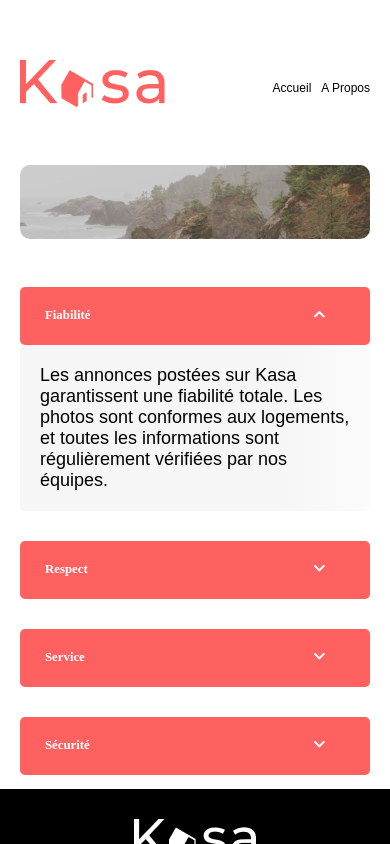
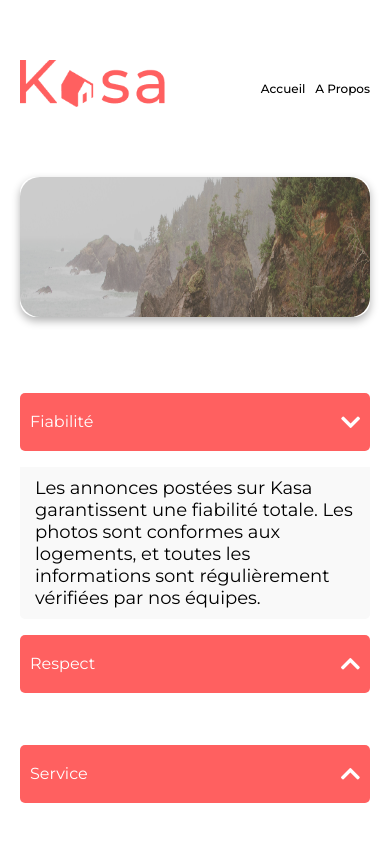
Before and after one commit to mimi93300/Projet-8kasa, a React (Vite) app: page /About in a window 390 px wide. Both pictures are taken after a click on the element "Fiabilité". Shown: the top 844 px of the page. Built offline with nearby package versions, Linux system fonts and the light colour scheme.

Commit message:
Ajustement des padding, police, et transition sur collapse

```diff
--- a/src/Layout/Banner/banner.css
+++ b/src/Layout/Banner/banner.css
@@ -1,13 +1,16 @@
 .banner {
     position: relative;
-    height: 272px;
+    height: 223px;
     display: flex;
     border-radius: 1rem;
+    margin-right: 50px;
+    margin-left: 50px;
     object-fit: cover;
     align-items: center;
     justify-content: center;
     margin-bottom: 50px;
-}
+    box-shadow: 0 4px 8px rgba(0, 0, 0, 0.3); /* Ombre légère pour la bannière */
+  }
 
 .banner img {
     width: 100%;
@@ -40,11 +43,12 @@ h1 {
 @media only screen and (max-width: 768px) {
     .banner {
         margin-bottom: 60px;
-        width: 100%;
         place-items: flex-start;
         height: 140px;
         display: flex;
         align-items: center;
+        margin-right: 0;
+        margin-left: 0;
     }
 
     h1 {
@@ -60,20 +64,3 @@ h1 {
         color: #fff;
     }
 }
-
-@media only screen and (max-width: 480px) {
-    .banner {
-        height: 50px;
-    }
-
-    .banner img {
-        border-radius: 10px;
-        height: 74px;
-        object-fit: cover;
-    }
-
-    h1 {
-        font-size: smaller;
-        border-radius: 5px;
-    }
-}
--- a/src/Layout/Header/header.css
+++ b/src/Layout/Header/header.css
@@ -17,6 +17,11 @@ nav ul {
   margin: 0;
   padding: 0;
 }
+
+nav ul a.active {
+  text-decoration: underline;
+ }
+
 nav li {
   list-style: none;
   font-family: 'Montserrat', sans-serif;
--- a/src/Pages/About/about.css
+++ b/src/Pages/About/about.css
@@ -4,10 +4,9 @@
   flex-direction: column;
   width: 100%;
   box-sizing: border-box;
-  padding-left: 10%;
-  padding-right: 10%;
-  padding-bottom: 4%;
-  gap: 30px;
+  padding-left: 15%;
+  padding-right: 15%;
+  padding-bottom: 3%;
 }
 
 @media (max-width: 480px) {
@@ -17,7 +16,7 @@
   }
 }
 
-.collapse__header {
+.about__container .collapse__header {
   display: flex;
   justify-content: space-between;
   align-items: center;
--- a/src/Pages/Home/home.css
+++ b/src/Pages/Home/home.css
@@ -7,8 +7,6 @@
     box-sizing: border-box;
     padding: 0 20px;
     margin: auto;
-    /*max-width: 1440px;*/
-    /*min-width: 375px;*/
     font-family: Montserrat, sans-serif;
 }
 
@@ -18,7 +16,6 @@
     column-gap: 2rem;
     row-gap: 2rem;
     padding: 50px 50px;
-    /*max-width: 1240px;*/
     background: #f6f6f6;
     border-radius: 25px;
 }
--- a/src/Pages/Logement/logement.css
+++ b/src/Pages/Logement/logement.css
@@ -1,33 +1,10 @@
 .logement-page {
     color: #FF6060;
-    font-family: "Montserrat", sans-serif;
     font-weight: normal;
     padding-top: 5%;
-    padding-left: 6%;
     flex-direction: column;
     display: flex;
-    width: 1240px;
-}
-
-
-
-.collapse__header {
-    display: flex;
-    justify-content: space-between;
-    align-items: center;
-    position: relative;
-    z-index: 5;
-    height: 58px;
-    width: 80%;
-    border-radius: 5px;
-    padding: 10px 20px 10px 15px;
-    background: #ff6060;
-    color: white;
-    cursor: pointer;
-}
-
-.collapse__header span {
-    padding: 0;
+    padding: 0 50px 30px 50px;
 }
 
 .logement__description__collapse {
@@ -36,7 +13,6 @@
     margin-top: 15px;
 }
 
-/* Mobile */
 @media only screen and (max-width: 768px) {
     .logement__description__collapse {
         padding-bottom: 25px;
@@ -44,37 +20,18 @@
         gap: 0.3rem;
     }
 
-
-        .logement-page {
-            padding-left: 5%;
-            width: 100%;
-
-    }
-
-    .collapse__header {
+    .logement-page {
+        padding-right: 7%;
+        padding-left: 7%;
+        padding-bottom: 0;
         width: 100%;
-    }
-
-    .collapse__header span {
-        padding-left: 10px;
-        font-size: 0.8rem;
-    }
-
-    .collapse__header i {
-        padding-right: 25px;
-        font-size: 0.8rem;
     }
 }
 
-/* Pour les mobiles */
-@media (max-width: 480px) {
+@media only screen and (max-width: 480px) {
     .logement-page {
-        padding-left: 3%;
+        padding-left: 0;
+        padding-right: 0;
         width: 100%;
     }
-
-    .logement-page h1 {
-        font-size: 1rem;
-    }
-
 }
--- a/src/components/Card/Card.jsx
+++ b/src/components/Card/Card.jsx
@@ -5,12 +5,10 @@ import './card.css';
 
 export default function Card({ location }) {
   return (
-    <article className="card">
-    <Link to={"/logement/" + location.id} key={"" + location.id}>
-        <img src={location.cover} alt={location.title} />
-        <h2>{location.title}</h2>
+    <Link to={"/logement/" + location.id} className="card">
+      <img src={location.cover} alt={location.title} className="card__image" />
+      <h2 className="card__title">{location.title}</h2>
     </Link>
-    </article>
   );
 }
 
--- a/src/components/Collapse/Collapse.jsx
+++ b/src/components/Collapse/Collapse.jsx
@@ -1,26 +1,26 @@
 // Collapse.jsx
 import React, { useState } from 'react';
-import "./collapse.css";
+import './collapse.css';
 
 const Collapse = (props) => {
-  const [isShow, setIsShow] = useState(false); // isShow gère l'état d'affichage du contenu (caché ou visible).
+  const [isShow, setIsShow] = useState(false);
 
-  const showContent = () => { // showContent est appelée lorsqu'on clique sur l'en-tête, elle inverse l'état de isShow entre true et false.
+  const toggleContent = () => {
     setIsShow(!isShow);
   };
 
-  const contentClass = (isShow ? "visible" : "hidden") + " collapse__content";
-  const chevronClass = (isShow ? "fa-chevron-up" : "fa-chevron-down") + " fas";
-  // détermine les classes CSS en fonction de l'état de isShow.
+  const contentClass = isShow ? "collapse__content visible" : "collapse__content hidden";
+  const chevronClass = isShow ? "chevron rotate" : "chevron";
 
   return (
     <div className='collapse__panel'>
-      <p className='collapse__header' onClick={showContent}>
+      <p className='collapse__header' onClick={toggleContent}>
         <span>{props.title}</span>
-        <i className={chevronClass}></i>
+        <i className={`fas fa-chevron-up ${chevronClass}`}></i>
       </p>
-      {isShow && <p className={contentClass}>{props.content}</p>}
-      {/* Si isShow est vrai, un autre paragraphe avec la classe CSS collapse__content est rendu, affichant le contenu (props.content). */}
+      <div className={contentClass}>
+        {props.content}
+      </div>
     </div>
   );
 };
--- a/src/components/Collapse/collapse.css
+++ b/src/components/Collapse/collapse.css
@@ -1,107 +1,52 @@
+/* Styles pour le panneau de collapsible */
 .collapse__panel {
   display: flex;
-
   flex-direction: column;
   width: 100%;
   overflow: hidden;
-}
-
-.logement__description__collapse .collapse__panel {
-
-  display: flex;
-  flex-direction: column;
-  width: 100%;
-  height: 60px;
-  padding-bottom: 50px;
-  overflow: hidden;
+  font-family: 'Montserrat', sans-serif;
 }
 
 .collapse__header {
   display: flex;
   justify-content: space-between;
   align-items: center;
-  position: relative;
-  z-index: 5;
-  width: 100%;
-  border-radius: 5px;
-  padding: 10px 20px 10px 15px;
-  margin: 0;
+  cursor: pointer;
   background: #ff6060;
   color: white;
-  cursor: pointer; /* Indique que l'élément est cliquable */
-}
-
-.collapse__header span {
-  font-size: 24px;
-  font-weight: 700;
+  padding: 10px 15px;
+  border-radius: 5px;
+  width: 100%;
 }
 
 .collapse__header i {
   color: white;
-  transition: transform 0.5s ease-in-out;
+  transition: transform 0.3s ease-in-out;
 }
 
 .collapse__content {
-  display: none;
-  z-index: 1;
-  border-radius: 5px;
+  max-height: 0;
+  opacity: 0;
+  overflow: hidden;
+  transition: max-height 0.6s ease-out, opacity 0.6s ease-out;
   background: rgb(246, 246, 246);
-  background: linear-gradient(
-      90deg,
-      rgba(246, 246, 246, 1) 75%,
-      rgba(246, 246, 246, 0.45281862745098034) 100%
-  );
   padding: 20px;
   font-size: 18px;
-  font-family: 'Montserrat', sans-serif;
-  transition: max-height 0.5s ease-in-out;
-  max-height: 0;
-  overflow: hidden;
 }
 
 .collapse__content.visible {
-  display: block;
-  max-height: 500px; /* Ajustez cette valeur en fonction de votre contenu */
-  width: 100%;
-  margin: 0;
+  max-height: 500px;
+  opacity: 1;
+  color: black;
 }
 
 .rotate {
-  transform: rotate(-180deg);
+  transform: rotate(180deg);
 }
 
-/* Définit la taille de la police pour les écrans dont la largeur est inférieure ou égale à 1024px */
-@media only screen and (max-width: 1024px) {
-  body {
-      font-size: 13px;
-  }
-
-  .collapse__header {
-      width: 100%; /* La largeur du header passe à 100% pour les petits écrans */
-  }
-
-  .collapse__panel {
-      margin: 0;
-  }
-
-  .logement__description__collapse .collapse__panel {
-    width: 100%;
-    padding-bottom: 5px;
-}
-}
-
-.collapse__header span {
-  padding-left: 15px;
-}
-
-.collapse__content {
-  border-radius: 5px; /* Assurez-vous que le border-radius est bien spécifié */
-}
-
-
+/* Styles pour les icônes de chevron */
 .fa-chevron-down,
 .fa-chevron-up {
   font-size: 22px;
   cursor: pointer;
-  color: white;
 }
--- a/src/components/LogementHeader/logementHeader.css
+++ b/src/components/LogementHeader/logementHeader.css
@@ -1,3 +1,51 @@
+/* Styles pour les panneaux de collapse */
+.collapse__container {
+    display: flex;
+    flex-wrap: wrap; /* Permet aux panneaux de passer à la ligne si nécessaire */
+    gap: 1rem; /* Espacement entre les panneaux */
+}
+
+.collapse__panel {
+    display: flex;
+    flex-direction: column;
+    width: 100%; /* Prend toute la largeur disponible en petit écran */
+    max-width: 600px; /* Ajuste selon la largeur souhaitée pour chaque panneau */
+}
+
+/* Styles pour le header et le contenu du panneau */
+.collapse__header {
+    display: flex;
+    justify-content: space-between; /* Aligne les éléments du header */
+    align-items: center;
+    cursor: pointer;
+    background: #ff6060;
+    color: white;
+    padding: 10px 15px;
+    border-radius: 5px;
+    width: 100%; /* Assure que le header prend toute la largeur du panneau */
+}
+
+.collapse__content {
+    overflow: hidden;
+    transition: max-height 0.3s ease-out, opacity 0.3s ease-out;
+    max-height: 0;
+    opacity: 0;
+    background: #f9f9f9;
+    padding: 10px 15px;
+    border-radius: 0 0 5px 5px;
+}
+
+.collapse__content.visible {
+    max-height: 1000px; /* Ajuste selon le contenu */
+    opacity: 1;
+}
+
+.collapse__content.hidden {
+    max-height: 0;
+    opacity: 0;
+}
+
+/* Styles pour les éléments existants */
 .apartment__header {
     display: flex;
     margin-bottom: 1rem;
@@ -10,6 +58,7 @@
 .apartment__owner__details {
     display: flex;
     gap: 0.5rem;
+    justify-content: flex-end;
 }
 
 .apartment__owner__badge img {
@@ -25,6 +74,7 @@
     align-items: center;
     font-size: 2rem;
     color: rgb(220, 220, 220);
+    gap: 4px;
 }
 
 .apartment__owner__stars .on {
@@ -76,6 +126,14 @@
 }
 
 @media only screen and (max-width: 768px) {
+    .collapse__container {
+        flex-direction: column; /* Aligne les panneaux en colonne sur petits écrans */
+    }
+
+    .collapse__panel {
+        width: 100%; /* Chaque panneau prend toute la largeur disponible */
+    }
+
     .apartment__header {
         flex-direction: column;
         gap: 1rem;
@@ -128,12 +186,5 @@
 }
 
 @media only screen and (max-width: 480px) {
-    .apartment__title h1 {
-        font-size: 18px;
-        padding-bottom: 0.3rem;
-    }
-
-    .apartment__tags span {
-        font-size: 10px;
-    }
-}
+    .collapse__header {
+        padding: 6px 10px; /* Ajustement pour
--- a/src/index.css
+++ b/src/index.css
@@ -1,14 +1,13 @@
+@import url('https://fonts.googleapis.com/css2?family=Montserrat:wght@400;500;700&display=swap');
+
 body {
-  /*padding: 25px 50px;*/
   margin: 0;
+  font-family: "Montserrat", sans-serif;
 }
 
-
-
-main{
+main {
   max-width: 1240px;
   margin: 0 auto;
-  padding: 0 50px 0 50px;
 }
 
 @media (max-width: 480px) {
@@ -17,6 +16,6 @@ main{
   }
 }
 
-*{
+* {
   box-sizing: border-box;
 }
```
Also changed, not shown: src/components/Card/card.css (+13 -6 lines).
